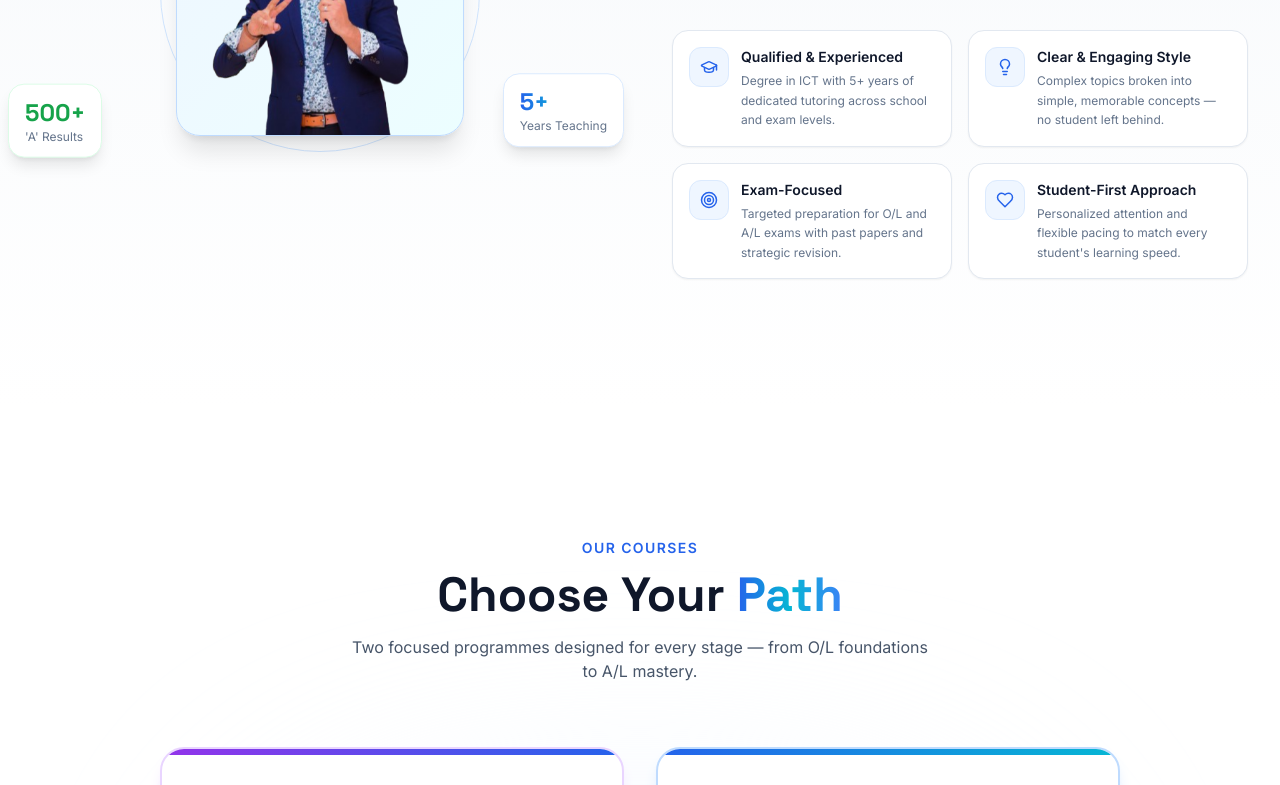
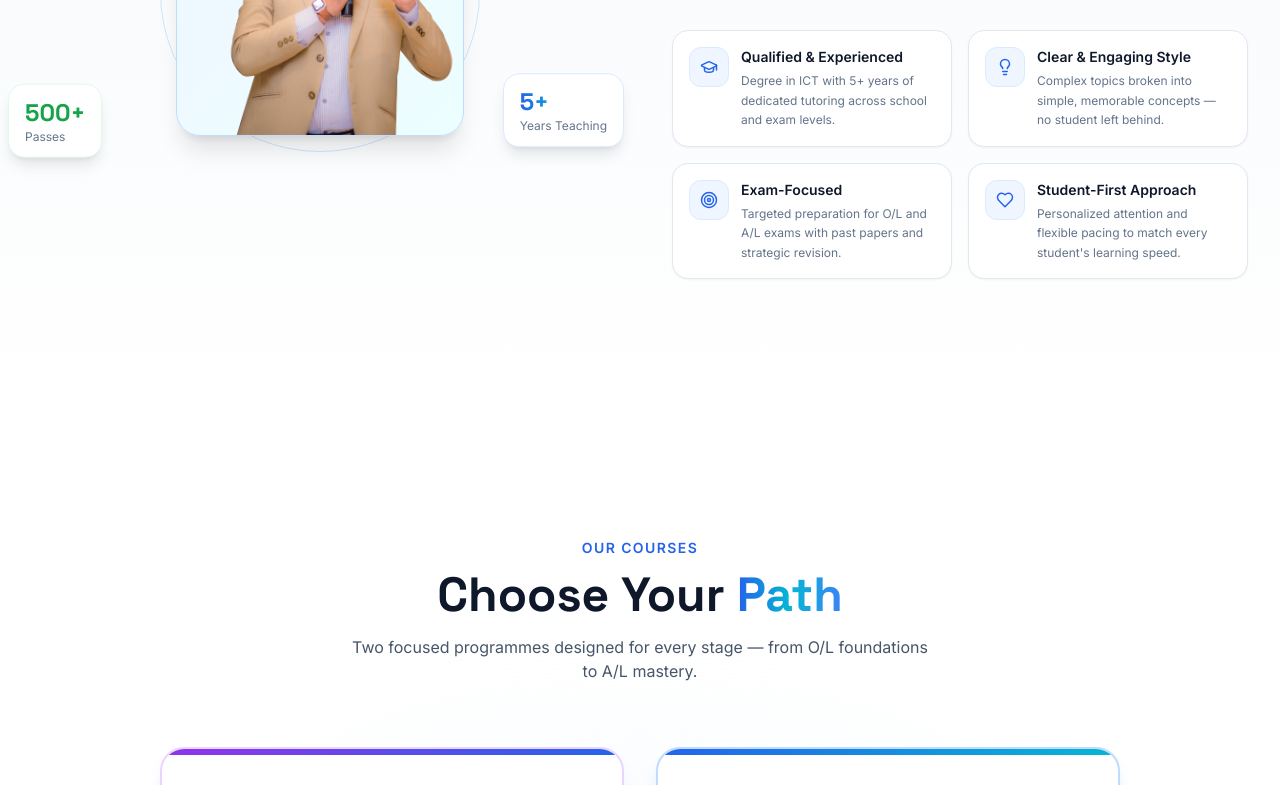
Before and after one commit to yousuf-ubaid/Riyasict, a React (Vite) app: page / in a window 1280 px wide. Shown: the part 1460-2245 px from the top of the page. Built offline with nearby package versions, Linux system fonts and the light colour scheme.

Commit message:
final changes

```diff
--- a/src/sections/About.jsx
+++ b/src/sections/About.jsx
@@ -113,7 +113,7 @@ export default function About() {
                   className="absolute -bottom-4 -left-6 bg-white rounded-2xl px-4 py-3 border border-green-100 shadow-lg"
                 >
                   <div className="text-2xl font-bold font-display text-green-600">500+</div>
-                  <div className="text-xs text-slate-500">'A' Results</div>
+                  <div className="text-xs text-slate-500">Passes</div>
                 </motion.div>
               </div>
             </div>
--- a/src/sections/Results.jsx
+++ b/src/sections/Results.jsx
@@ -92,7 +92,7 @@ export default function Results() {
           {/* Summary stats */}
           <div className="flex flex-wrap justify-center gap-6 mt-8">
             {[
-              { icon: Trophy, value: '500+', label: "'A' Results", color: 'text-green-600', bg: 'bg-green-50 border-green-200' },
+              { icon: Trophy, value: '500+', label: 'Passes', color: 'text-green-600', bg: 'bg-green-50 border-green-200' },
               { icon: Trophy, value: '95%', label: 'Pass Rate', color: 'text-blue-600', bg: 'bg-blue-50 border-blue-200' },
               { icon: Trophy, value: '1000+', label: 'Total Students', color: 'text-purple-600', bg: 'bg-purple-50 border-purple-200' },
             ].map((s, i) => (
```
Also changed, not shown: public/hero_2.png.
